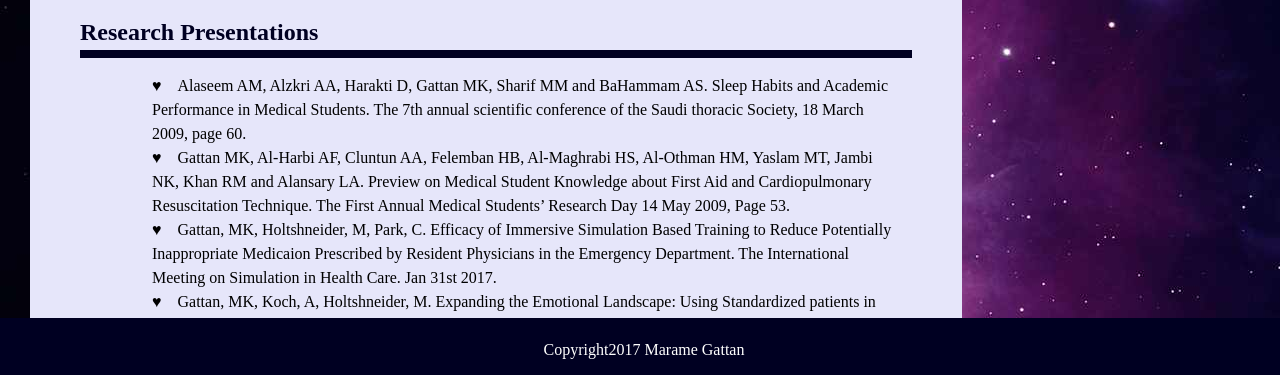
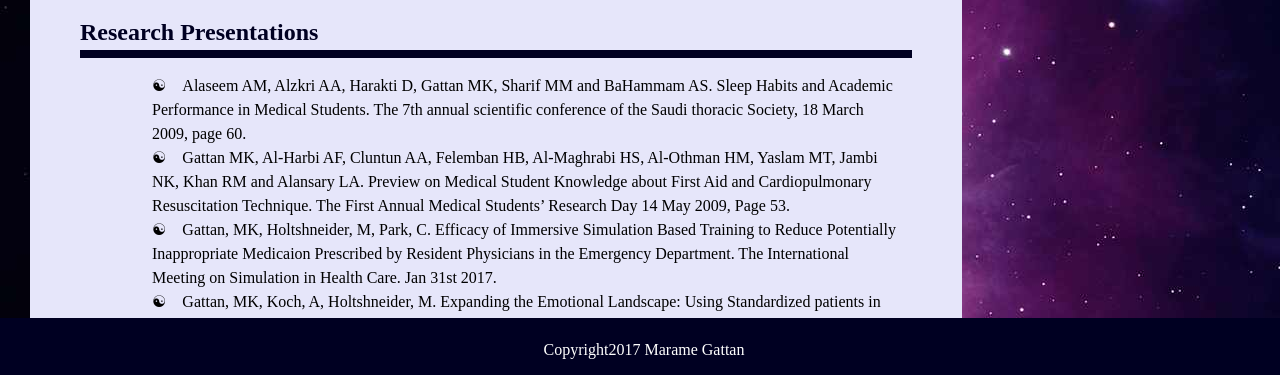
Before and after one commit to drqattan/Basic-Portfolio, a plain HTML site: page portf.html in a window 1280 px wide. Shown: the part 418-793 px from the top of the page. Drawn offline with Linux system fonts and the light colour scheme.

Commit message:
Update style.css

```diff
--- a/assets/css/style.css
+++ b/assets/css/style.css
@@ -62,7 +62,7 @@ li {
 }
 
 #Portf li:before {
-	content: "♥";
+	content: "☯";
 	padding-right: 16px;
 	margin-top: 10px;
 }
```
